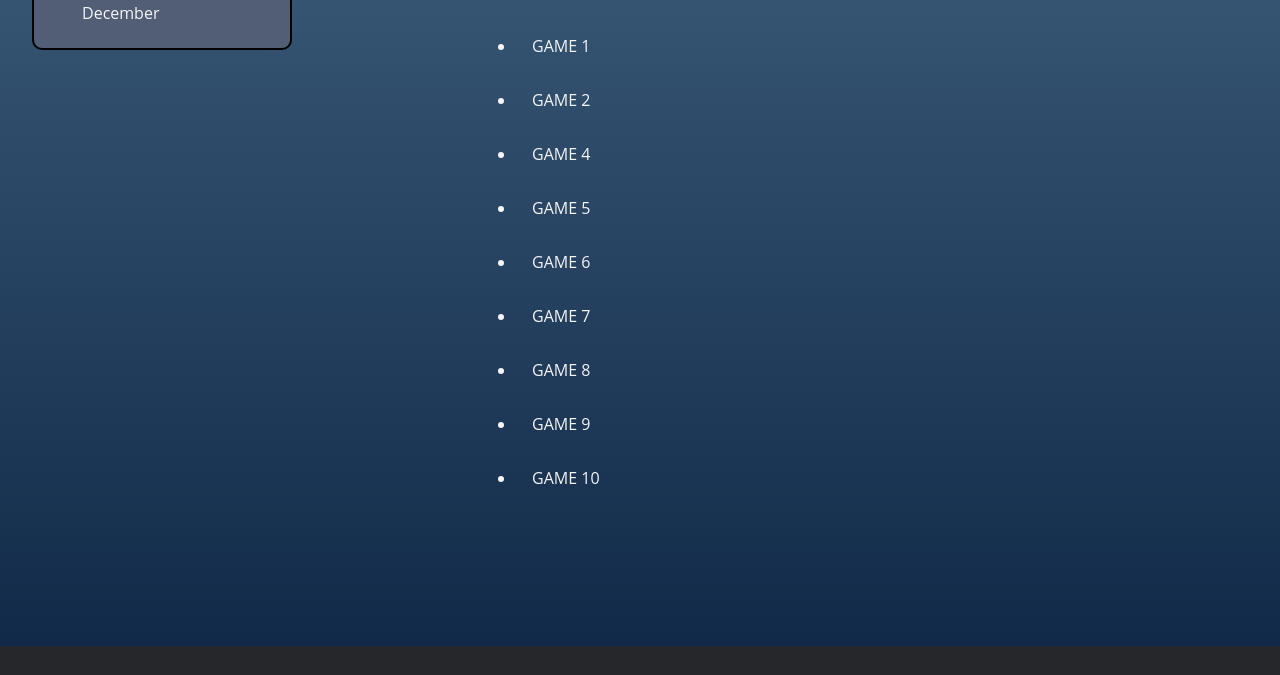
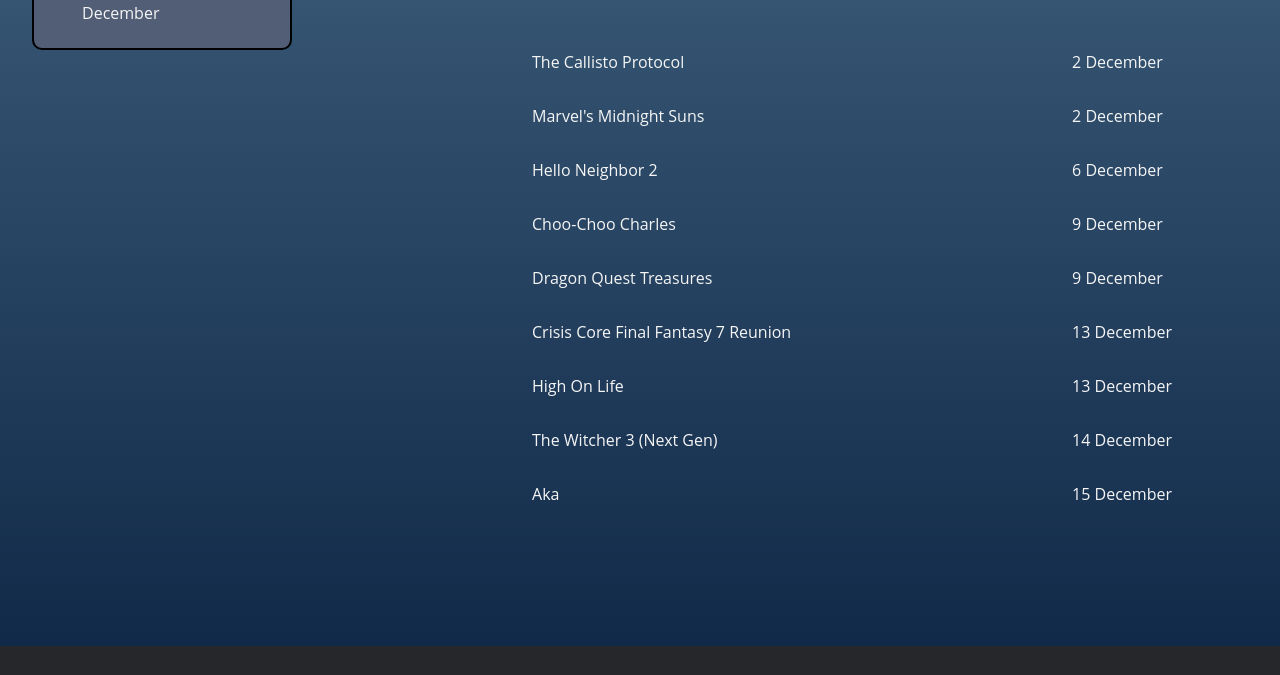
Before and after one commit to andres-sr96/coder_36430, a website: page pages/upcomings.html in a window 1280 px wide. Shown: the part 531-1206 px from the top of the page. Drawn offline with Linux system fonts and the light colour scheme.

Commit message:
texto a upcomings

```diff
--- a/pages/upcomings.html
+++ b/pages/upcomings.html
@@ -50,15 +50,26 @@
             <h1>DECEMBER</h1>
             <div class="game-list">
                 <ul class="game-list__items">
-                    <li class="game-list__item">GAME 1</li>
-                    <li class="game-list__item">GAME 2</li>
-                    <li class="game-list__item">GAME 4</li>
-                    <li class="game-list__item">GAME 5</li>
-                    <li class="game-list__item">GAME 6</li>
-                    <li class="game-list__item">GAME 7</li>
-                    <li class="game-list__item">GAME 8</li>
-                    <li class="game-list__item">GAME 9</li>
-                    <li class="game-list__item">GAME 10</li>
+                    <li class="game-list__item">The Callisto Protocol</li>
+                    <li class="game-list__item">Marvel's Midnight Suns</li>
+                    <li class="game-list__item">Hello Neighbor 2</li>
+                    <li class="game-list__item">Choo-Choo Charles</li>
+                    <li class="game-list__item">Dragon Quest Treasures</li>
+                    <li class="game-list__item">Crisis Core Final Fantasy 7 Reunion</li>
+                    <li class="game-list__item">High On Life</li>
+                    <li class="game-list__item">The Witcher 3 (Next Gen)</li>
+                    <li class="game-list__item">Aka</li>
+                </ul>
+                <ul class="game-list__items">
+                    <li class="game-list__item">2 December</li>
+                    <li class="game-list__item">2 December</li>
+                    <li class="game-list__item">6 December</li>
+                    <li class="game-list__item">9 December</li>
+                    <li class="game-list__item">9 December</li>
+                    <li class="game-list__item">13 December</li>
+                    <li class="game-list__item">13 December</li>
+                    <li class="game-list__item">14 December</li>
+                    <li class="game-list__item">15 December</li>
                 </ul>
             </div>
         </div>
--- a/sass/parciales/_upcomings.scss
+++ b/sass/parciales/_upcomings.scss
@@ -38,9 +38,12 @@
         padding: 0.5rem;
     }
     .game-list{
+        display: flex;
+        justify-content: space-between;
             &__items{
                 color: whitesmoke;
                 padding: 0;
+                list-style-type: none;
 
             }
             &__item{
```
Also changed, not shown: css/compilado.css. Lines whose indentation alone changed are shown as unchanged.
